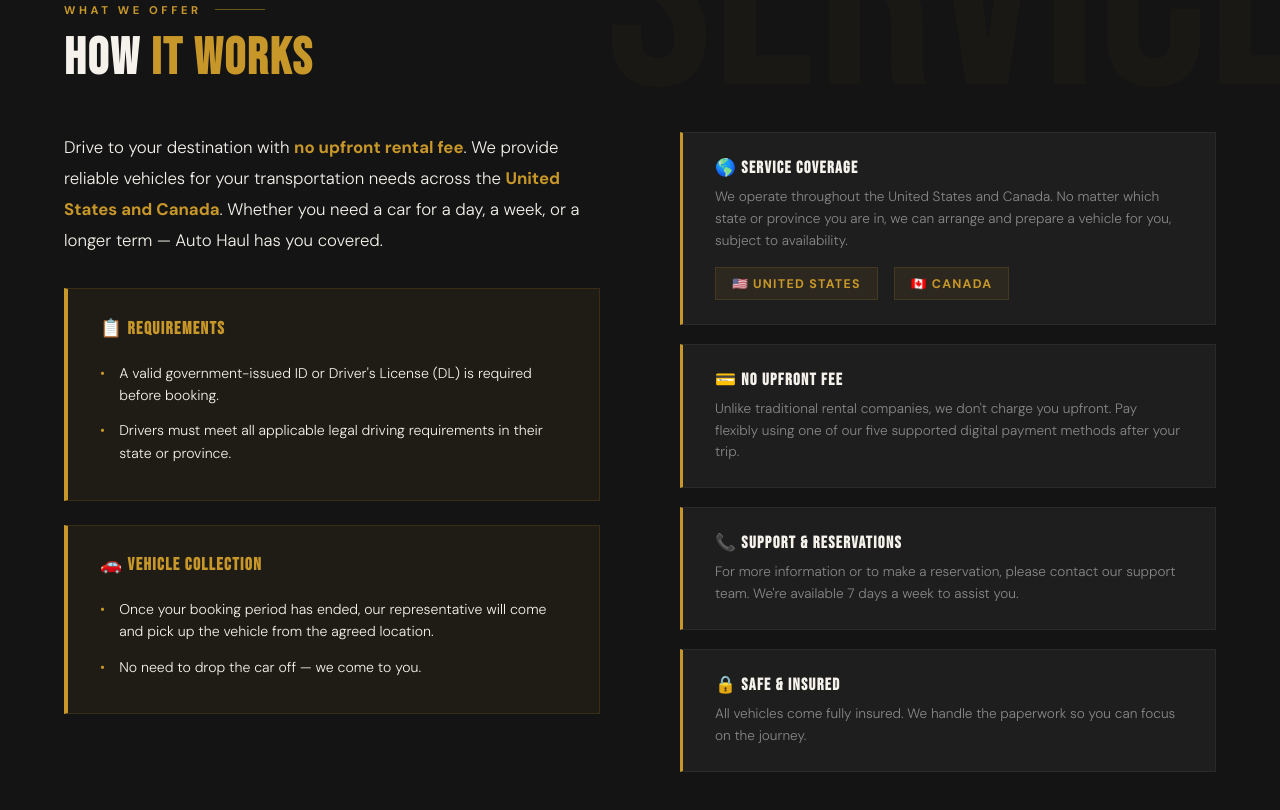
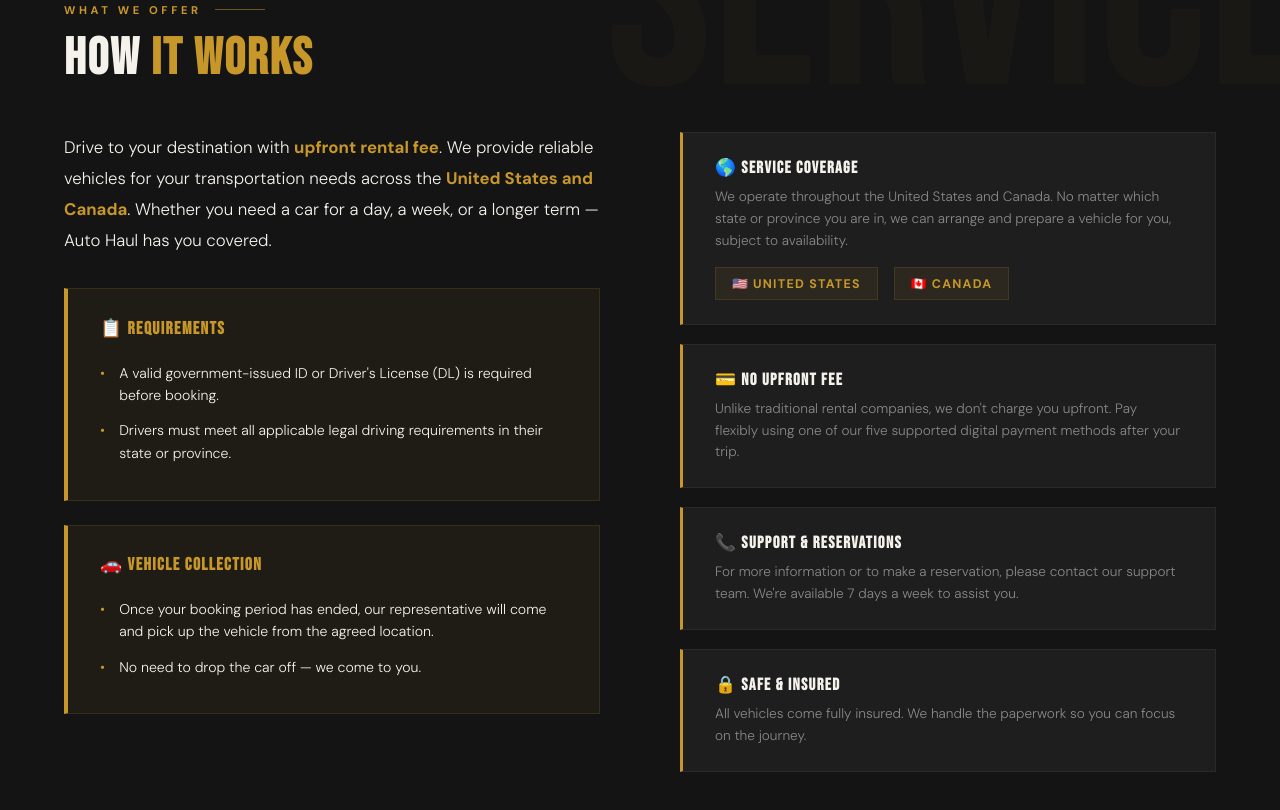
Before and after one commit to autohaul-sudo/autohaul, a plain HTML site: page auto-haul/index.html in a window 1280 px wide. Shown: the part 986-1796 px from the top of the page. Drawn offline with nearby package versions, Linux system fonts and the light colour scheme.

Commit message:
Update index.html

```diff
--- a/auto-haul/index.html
+++ b/auto-haul/index.html
@@ -126,7 +126,7 @@
     <!-- Left: main description + requirements -->
     <div>
       <p class="info-main-text">
-        Drive to your destination with <strong>no upfront rental fee</strong>. We provide reliable vehicles
+        Drive to your destination with <strong>upfront rental fee</strong>. We provide reliable vehicles
         for your transportation needs across the <strong>United States and Canada</strong>. Whether you need
         a car for a day, a week, or a longer term — Auto Haul has you covered.
       </p>
```
